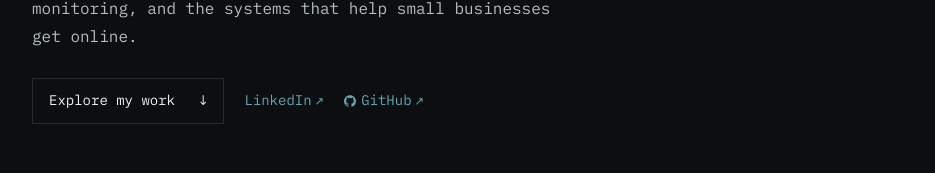
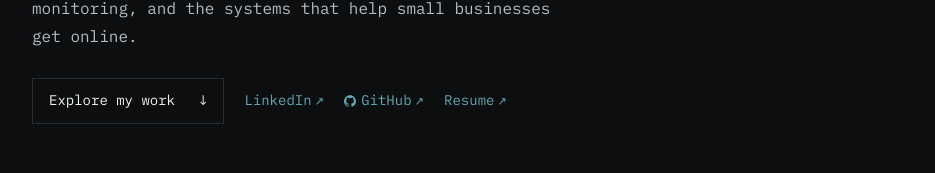
Before and after one commit to ryvrook/aidensmithdev-new-portfolio, a Next.js app: page / in a window 1280 px wide. Shown: the part 460-633 px from the top of the page, without its empty margins (172-1107 px from the left). Built offline with nearby package versions, Linux system fonts and the light colour scheme.

Commit message:
Add resume

```diff
--- a/app/contact/page.tsx
+++ b/app/contact/page.tsx
@@ -13,6 +13,7 @@ export default function ContactPage() {
         {site.email && <a href={`mailto:${site.email}`}><span>Email</span><span>{site.email} ↗</span></a>}
         <a href={site.linkedin} target="_blank" rel="noreferrer" className="no-arrow"><span>LinkedIn</span><span>Aiden Smith ↗</span></a>
         <a href={site.github} target="_blank" rel="noreferrer" className="no-arrow contact-github"><span>GitHub</span><span>@ryvrook ↗</span></a>
+        <a href={site.resume} target="_blank" rel="noreferrer" className="no-arrow"><span>Resume</span><span>PDF ↗</span></a>
       </div>
       <p className="contact-secondary">For the wider collection of experiments and development notes, visit <a href="https://ryvrook.com" target="_blank" rel="noreferrer">ryvrook.com</a>.</p>
     </div>
--- a/app/page.tsx
+++ b/app/page.tsx
@@ -26,6 +26,7 @@ export default function HomePage() {
             <Link href="#work" className="primary-link">Explore my work <span aria-hidden="true">↓</span></Link>
             <a href={site.linkedin} target="_blank" rel="noreferrer">LinkedIn</a>
             <a href={site.github} target="_blank" rel="noreferrer">GitHub</a>
+            <a href={site.resume} target="_blank" rel="noreferrer">Resume</a>
           </div>
         </div>
         <SeasonalBrand />
--- a/data/site.ts
+++ b/data/site.ts
@@ -13,6 +13,7 @@ export const site = {
   email: '' as string,
   github: 'https://github.com/ryvrook',
   linkedin: 'https://www.linkedin.com/in/aidensmithdev/',
+  resume: '/Aiden-Smith-Resume.pdf',
   socials: [
     { label: 'github', href: 'https://github.com/ryvrook' },
     { label: 'linkedin', href: 'https://www.linkedin.com/in/aidensmithdev/' },
```
Also changed, not shown: 2 other files (tests, documents, lock files or other folders).
